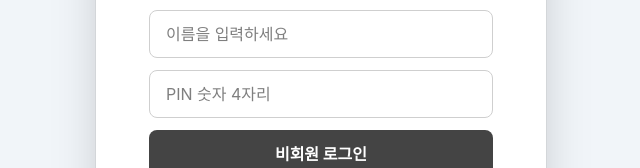
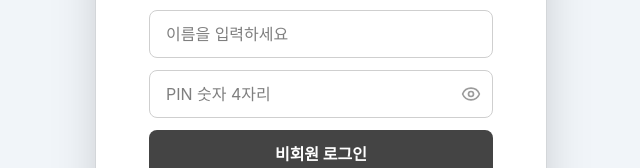
Before and after one commit to 00nahyeonKim/make-app, a React (Vite) app in the folder frontend/: page /invite/1/guest in a window 1280 px wide. Shown: the part 377-545 px from the top of the page, without its empty margins (319-959 px from the left). Built offline with nearby package versions, Linux system fonts and the light colour scheme; no server answers; a web font is replaced by a local one.

Commit message:
PIN 비밀번호 처리, 수정시 기존 슬롯 초기값 설정

```diff
--- a/frontend/src/pages/AvailabilityPage.tsx
+++ b/frontend/src/pages/AvailabilityPage.tsx
@@ -16,7 +16,10 @@ import { useGuestStore } from "../stores/guestStore";
 import { useAuthStore } from "../stores/authStore";
 import type { AvailabilityInput } from "../types/availability";
 import { submitAvailabilities } from "../api/availabilityApi";
-import { submitMyParticipation } from "../api/participantApi";
+import {
+  getMyParticipation,
+  submitMyParticipation,
+} from "../api/participantApi";
 
 // 요일 라벨 - getDay()는 0=일 ~ 6=토 를 돌려줌
 const WEEKDAYS = ["일", "월", "화", "수", "목", "금", "토"];
@@ -70,7 +73,11 @@ function buildAvailabilites(
   return slots.map((slot): AvailabilityInput => {
     const picked = pickedBySlot.get(slot.id) ?? [];
     if (picked.length === 0) {
-      return { candidateSlotId: slot.id, status: "UNAVAILABLE", timeRanges: [] };
+      return {
+        candidateSlotId: slot.id,
+        status: "UNAVAILABLE",
+        timeRanges: [],
+      };
     }
     // 고른 30분 칸들의 최소 시작 ~ (최대 시작 + 30분)을 가용 범위로
     const slotEnd = toMinutes(slot.endTime); // 이 슬롯의 종료(분)
@@ -199,6 +206,33 @@ function AvailabilityPage() {
       )
       .finally(() => setLoading(false));
   }, [inviteToken]);
+
+  // 수정 버튼 클릭 시 초기값은 기존 선택 슬롯
+  useEffect(() => {
+    if (!inviteToken || slots.length === 0) return;
+    getMyParticipation(inviteToken)
+      .then((me) => {
+        const next = new Set<string>();
+        const columns = buildDayColumns(slots);
+        for (const a of me.availabilities as AvailabilityInput[]) {
+          if (a.status !== "AVAILABLE") continue;
+          for (const col of columns) {
+            if (col.slotId !== a.candidateSlotId) continue;
+            for (const r of a.timeRanges) {
+              for (
+                let m = toMinutes(r.startTime);
+                m < toMinutes(r.endTime);
+                m += STEP
+              ) {
+                next.add(cellKey(col.slotId, col.date, m));
+              }
+            }
+          }
+        }
+        setSelectedCells(next);
+      })
+      .catch(() => {}); // 미등록(신규 +)이면 빈 상태 그대로
+  }, [inviteToken, slots]);
 
   // 참여(쿠키) 안 했으면 등록 못 하니 참여 화면으로 보냄
   useEffect(() => {
--- a/frontend/src/pages/GuestJoinPage.tsx
+++ b/frontend/src/pages/GuestJoinPage.tsx
@@ -3,7 +3,7 @@ import { useGuestStore } from "../stores/guestStore";
 import { useState, type ChangeEvent, type SyntheticEvent } from "react";
 import { ApiError, getApiErrorMessage } from "../api/httpClient";
 import { loginGuest, registerGuest } from "../api/authApi";
-import { ChevronLeft } from "lucide-react";
+import { ChevronLeft, Eye, EyeOff } from "lucide-react";
 import Header from "../layouts/Header";
 import kakaoLoginButtonImage from "../assets/kakao-login-button.png";
 import Button from "../components/Button";
@@ -21,6 +21,7 @@ function GuestJoinPage() {
 
   const [displayName, setDisplayName] = useState("");
   const [pin, setPin] = useState("");
+  const [showPin, setShowPin] = useState(false);
   const [error, setError] = useState("");
   const [loading, setLoading] = useState(false);
 
@@ -182,13 +183,25 @@ function GuestJoinPage() {
             placeholder="이름을 입력하세요"
             className="h-12 rounded-lg border border-[#cfcfcf] px-4 text-ms outline-none focus:border-[#f59a58]"
           />
+          <div className="relative w-full">
             <input
               value={pin}
               onChange={handlePinChange}
               inputMode="numeric"
+              type={showPin ? "text" : "password"}
               placeholder="PIN 숫자 4자리"
-            className="h-12 rounded-lg border border-[#cfcfcf] px-4 text-ms tracking-[0.3em] placeholder:tracking-normal outline-none focus:border-[#f59a58]"
+              className="h-12 w-full rounded-lg border border-[#cfcfcf] px-4 pr-11 text-ms tracking-[0.3em] placeholder:tracking-normal outline-none focus:border-[#f59a58]"
             />
+            <button
+              type="button"
+              onClick={() => setShowPin((v) => !v)}
+              aria-label={showPin ? "PIN 숨기기" : "PIN 보기"}
+              className="absolute right-3 top-1/2 -translate-y-1/2 text-[#9b9b9b]"
+            >
+              {showPin ? <EyeOff size={20} /> : <Eye size={20} />}
+            </button>
+          </div>
+
           {error && (
             <p className="text-xs font-semibold text-[#fc3a3a]">{error}</p>
           )}
```
Lines whose indentation alone changed are shown as unchanged.
